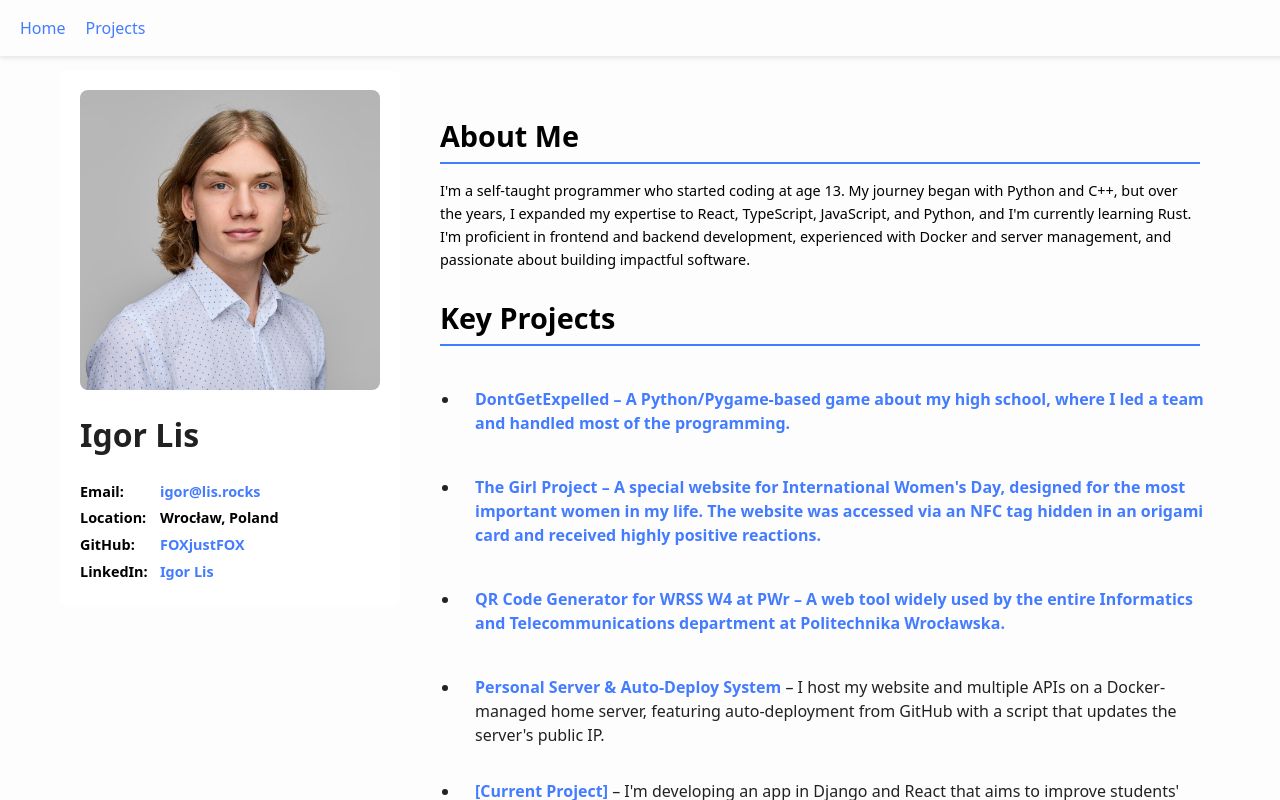
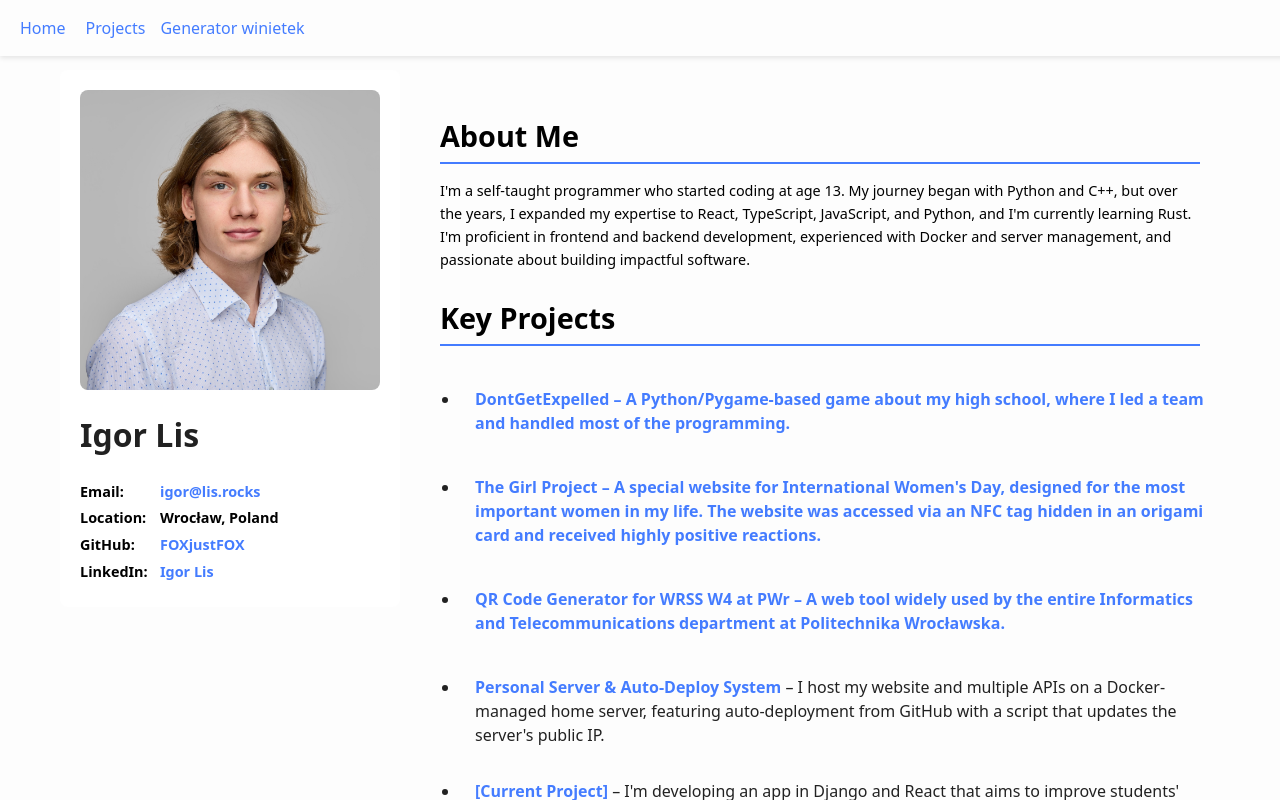
Before and after one commit to FOXjustFOX/FOXjustFOX, a React (Vite) app in the folder my_cv/: page / in a window 1280 px wide. Built offline with nearby package versions, Linux system fonts and the light colour scheme.

Commit message:
winietki link add

```diff
--- a/my_cv/src/Layout.tsx
+++ b/my_cv/src/Layout.tsx
@@ -14,9 +14,9 @@ const Layout: React.FC = () => {
                 {/* <Link className="link" to="/files">
                     <p>Files</p>
                 </Link> */}
-                {/* <a className="link" href="https://api.lis.rocks">
-                    Solvro API
-                </a> */}
+                <a className="link" href="https://winietki.lis.rocks">
+                    Generator winietek
+                </a>
             </nav>
             <Outlet /> {/* This is where child routes will be rendered */}
         </div>
```
